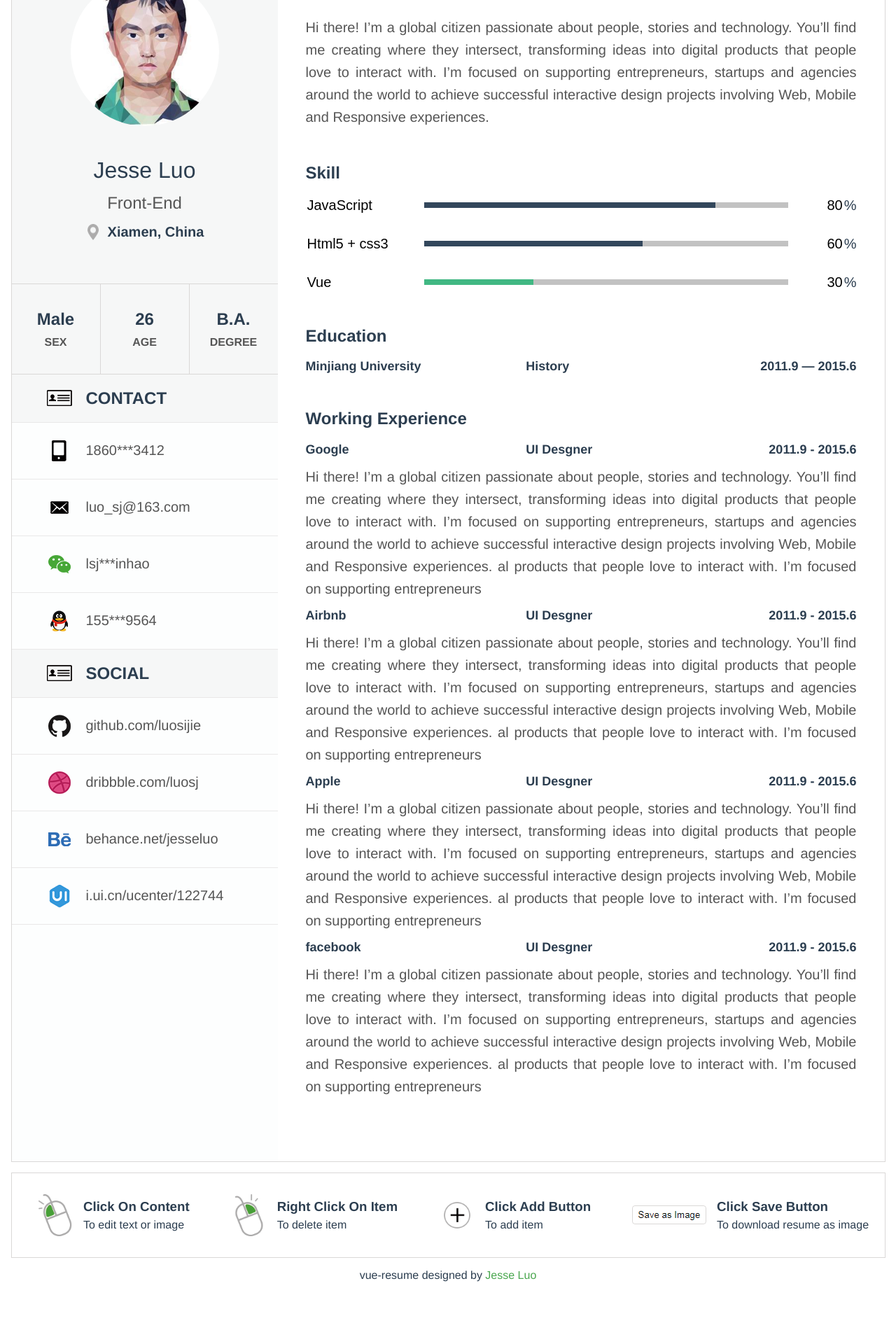
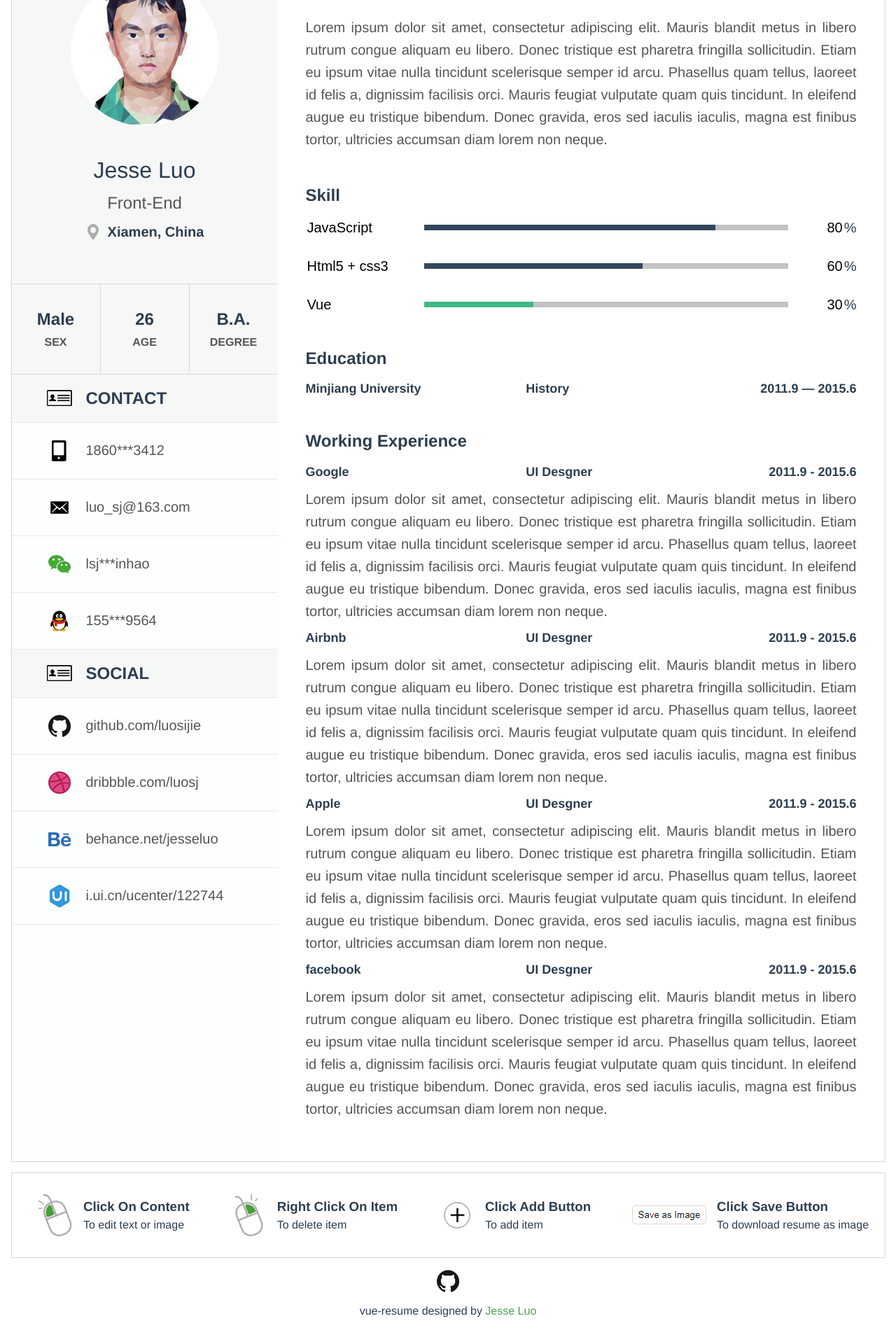
Before and after one commit to luosijie/vue-resume, a Vue app: page / in a window 1280 px wide. Shown: the part 136-2056 px from the top of the page at 70% size. Before the commit the page ends 2023 px from the top, so only its background shows below. Built offline with nearby package versions, Linux system fonts and the light colour scheme.

Commit message:
fixed some bug

```diff
--- a/src/App.vue
+++ b/src/App.vue
@@ -92,8 +92,11 @@
         </li>
       </ul>
     </div>
-    <button class="sap" @click="saveAsPDF">Save as Image</button>
+    <button class="sap" @click="saveAsImage">Save as Image</button>
     <div class="footer">
+      <a href="https://github.com/luosijie/vue-resume" target="_blank">
+        <img src="./assets/social-github.png" height="36" width="36" alt="">
+      </a>
       vue-resume designed by <a href="https://github.com/luosijie">Jesse Luo</a>
     </div>
   </div>
@@ -122,7 +125,7 @@ export default {
     Brief
   },
   methods: {
-    saveAsPDF: function () {
+    saveAsImage: function () {
       let resume = document.querySelector('.resume')
       html2canvas(resume).then(function (canvas) {
         canvas.toBlob(function (blob) {
@@ -295,6 +298,12 @@ export default {
       a{
         text-decoration: none;
         color: #4aa74f;
+        &:first-child{
+          display: block;
+          text-align: center;
+          line-height: 0;
+          margin-top: 15px;
+        }
       }
     }
   }
--- a/src/components/list-item-about.vue
+++ b/src/components/list-item-about.vue
@@ -1,7 +1,7 @@
 <template>
   <ListItem>
     <p contenteditable="true">
-      Hi there! I’m a global citizen passionate about people, stories and technology. You’ll find me creating where they intersect, transforming ideas into digital products that people love to interact with. I’m focused on supporting entrepreneurs, startups and agencies around the world to achieve successful interactive design projects involving Web, Mobile and Responsive experiences.
+      Lorem ipsum dolor sit amet, consectetur adipiscing elit. Mauris blandit metus in libero rutrum congue aliquam eu libero. Donec tristique est pharetra fringilla sollicitudin. Etiam eu ipsum vitae nulla tincidunt scelerisque semper id arcu. Phasellus quam tellus, laoreet id felis a, dignissim facilisis orci. Mauris feugiat vulputate quam quis tincidunt. In eleifend augue eu tristique bibendum. Donec gravida, eros sed iaculis iaculis, magna est finibus tortor, ultricies accumsan diam lorem non neque.
     </p>
   </ListItem>
 </template>
--- a/src/components/list-item-experience.vue
+++ b/src/components/list-item-experience.vue
@@ -6,7 +6,7 @@
       <span class="date" contenteditable="true">{{ date }}</span>
     </div>
     <p contenteditable="true">
-      Hi there! I’m a global citizen passionate about people, stories and technology. You’ll find me creating where they intersect, transforming ideas into digital products that people love to interact with. I’m focused on supporting entrepreneurs, startups and agencies around the world to achieve successful interactive design projects involving Web, Mobile and Responsive experiences. al products that people love to interact with. I’m focused on supporting entrepreneurs
+      Lorem ipsum dolor sit amet, consectetur adipiscing elit. Mauris blandit metus in libero rutrum congue aliquam eu libero. Donec tristique est pharetra fringilla sollicitudin. Etiam eu ipsum vitae nulla tincidunt scelerisque semper id arcu. Phasellus quam tellus, laoreet id felis a, dignissim facilisis orci. Mauris feugiat vulputate quam quis tincidunt. In eleifend augue eu tristique bibendum. Donec gravida, eros sed iaculis iaculis, magna est finibus tortor, ultricies accumsan diam lorem non neque.
     </p>
   </ListItem>
 </template>
```
Also changed, not shown: 17 other files (tests, documents, lock files or other folders).
